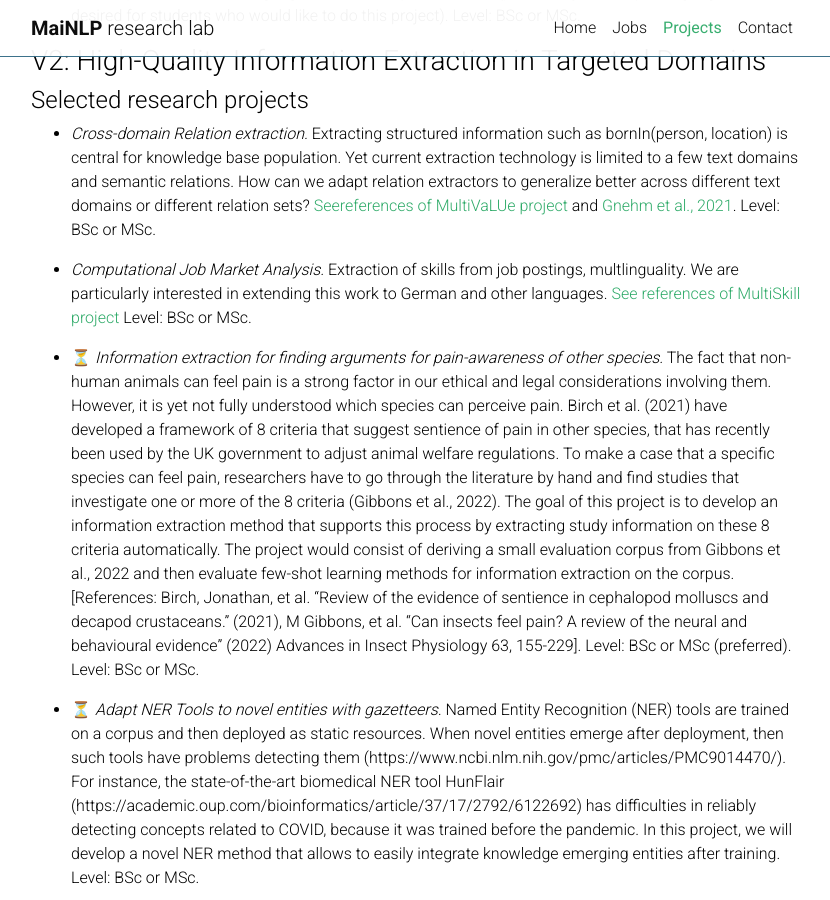
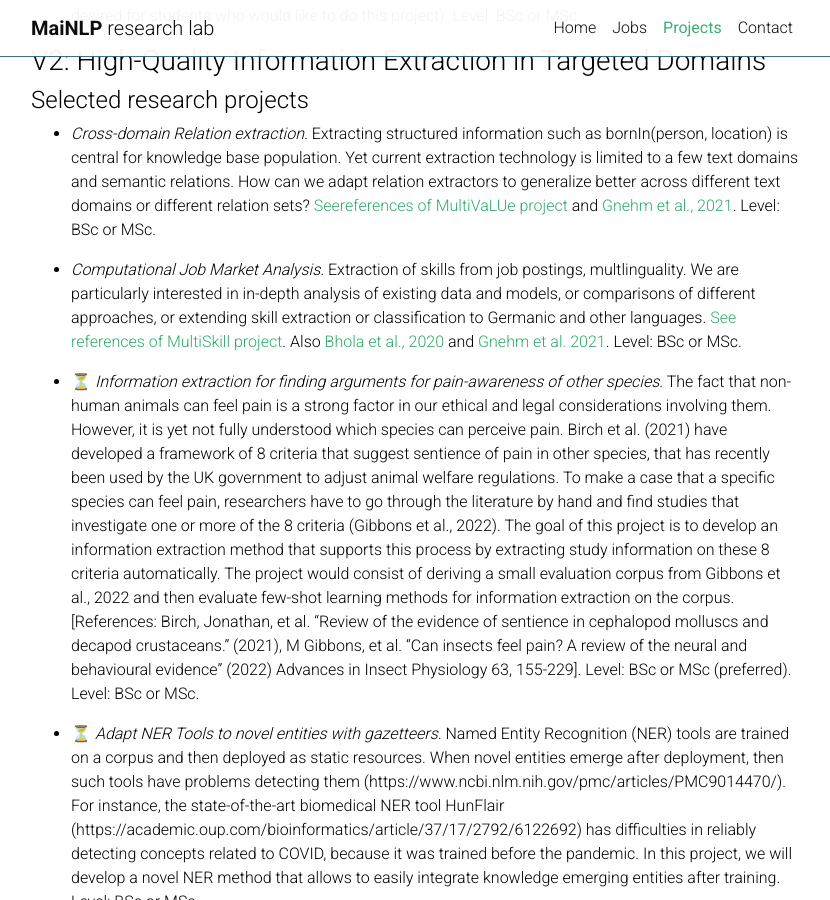
Before and after one commit to mainlp/mainlp.github.io, a Jekyll site: the page built from _pages/projects.md, in a window 1280 px wide and 900 px high, scrolled down 4736 px. Shown: the whole window, without its empty margins (224-1054 px from the left). Built offline with Jekyll 4.4.1, drawn with Linux system fonts in a browser that asks for light colours; emoji names are drawn with the system emoji font; comment, search, counter and statistics services are not loaded; a style sheet for code colours, icons or effects is not loaded.

Commit message:
Update projects.md

```diff
--- a/_pages/projects.md
+++ b/_pages/projects.md
@@ -123,7 +123,7 @@ Machine Translation (MT) is frequently used to bridge the gap in cross-lingual i
 
 - *Cross-domain Relation extraction.* Extracting structured information such as bornIn(person, location) is central for knowledge base population. Yet current extraction technology is limited to a few text domains and semantic relations. How can we adapt relation extractors to generalize better across different text domains or different relation sets? [Seereferences of MultiVaLUe project](#multivalue) and [Gnehm et al., 2021](https://www.zora.uzh.ch/id/eprint/230653/1/2022.nlpcss_1.2.pdf). Level: BSc or MSc.
 
-- *Computational Job Market Analysis.* Extraction of skills from job postings, multlinguality. We are particularly interested in extending this work to German and other languages.  [See references of MultiSkill project](#multiskill) Level: BSc or MSc.
+- *Computational Job Market Analysis.* Extraction of skills from job postings, multlinguality. We are particularly interested in in-depth analysis of existing data and models, or comparisons of different approaches, or extending skill extraction or classification to Germanic and other languages.  [See references of MultiSkill project](#multiskill). Also [Bhola et al., 2020](https://aclanthology.org/2020.coling-main.513.pdf) and [Gnehm et al. 2021](https://www.zora.uzh.ch/id/eprint/230653/1/2022.nlpcss_1.2.pdf). Level: BSc or MSc.
 
 - :hourglass_flowing_sand: *Information extraction for finding arguments for pain-awareness of other species.* The fact that non-human animals can feel pain is a strong factor in our ethical and legal considerations involving them. However, it is yet not fully understood which species can perceive pain. Birch et al. (2021) have developed a framework of 8 criteria that suggest sentience of pain in other species, that has recently been used by the UK government to adjust animal welfare regulations. To make a case that a specific species can feel pain, researchers have to go through the literature by hand and find studies that investigate one or more of the 8 criteria (Gibbons et al., 2022). The goal of this project is to develop an information extraction method that supports this process by extracting study information on these 8 criteria automatically. The project would consist of deriving a small evaluation corpus from Gibbons et al., 2022 and then evaluate few-shot learning methods for information extraction on the corpus. [References: Birch, Jonathan, et al. “Review of the evidence of sentience in cephalopod molluscs and decapod crustaceans.” (2021),
 M Gibbons, et al. “Can insects feel pain? A review of the neural and behavioural evidence” (2022) Advances in Insect Physiology 63, 155-229].  Level: BSc or MSc (preferred). Level: BSc or MSc.
```
